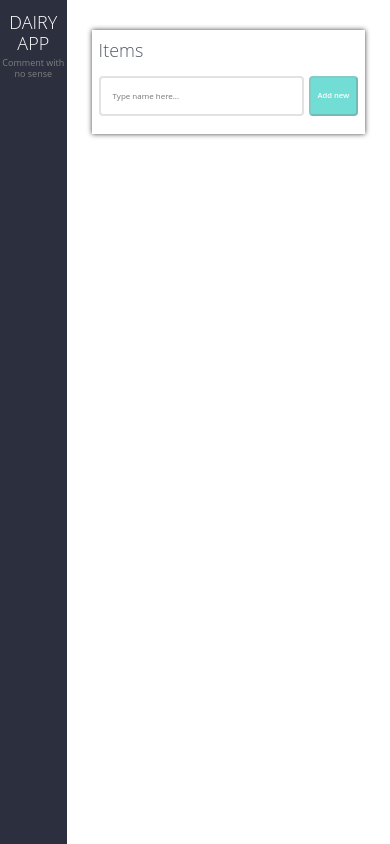
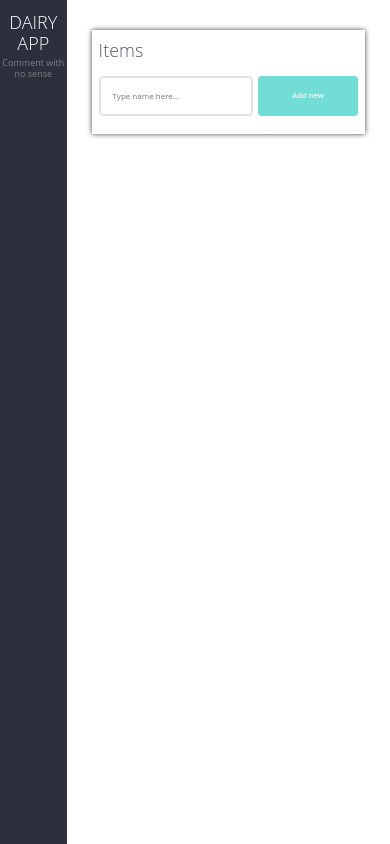
Before and after one commit to Amuou/todo-react, a React (Create React App) app: page / in a window 390 px wide. Built offline with nearby package versions, Linux system fonts and the light colour scheme.

Commit message:
Fix syntax errors and fix button styles for mobile devices

```diff
--- a/src/components/App/Main/Todos/Button/Button.module.css
+++ b/src/components/App/Main/Todos/Button/Button.module.css
@@ -1,8 +1,10 @@
 .add {
   width: 19%;
+  min-width: 100px;
   height: 40px;
   background-color: #27ccc0;
   color: white;
+  border: none;
   font-weight: 600;
 }
 
@@ -13,6 +15,7 @@
 
 .delete {
   width: 14%;
+  min-width: 80px;
   height: 34px;
   margin-left: 15px;
   background-color: #ffffff;
--- a/src/components/App/Main/Todos/Todos.js
+++ b/src/components/App/Main/Todos/Todos.js
@@ -25,7 +25,7 @@ const Todos = ({
 
   return (
     <section className={styles.todoList}>
-      <div className={"sticky"}>
+      <div className="sticky">
         <div className="container">
           <header>
             <h2 className={styles.items}>{todosHeader}</h2>
```
